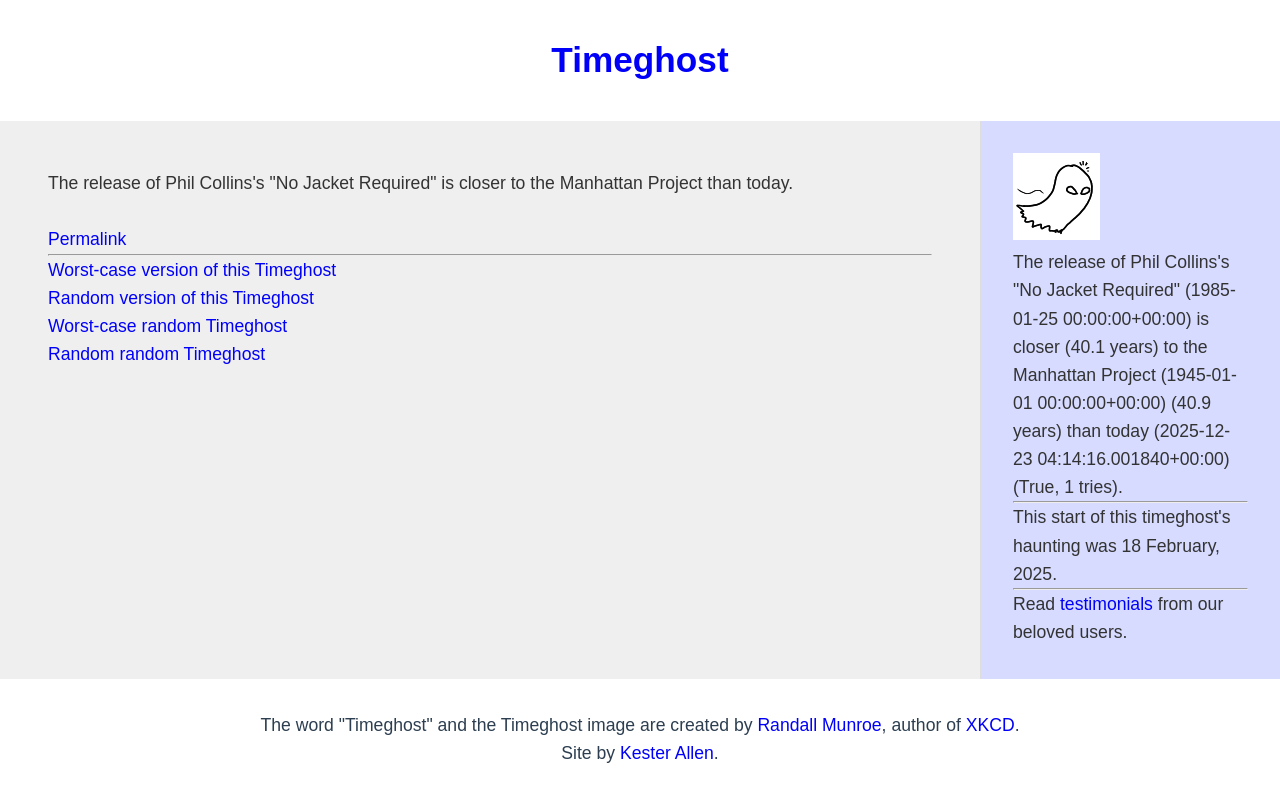
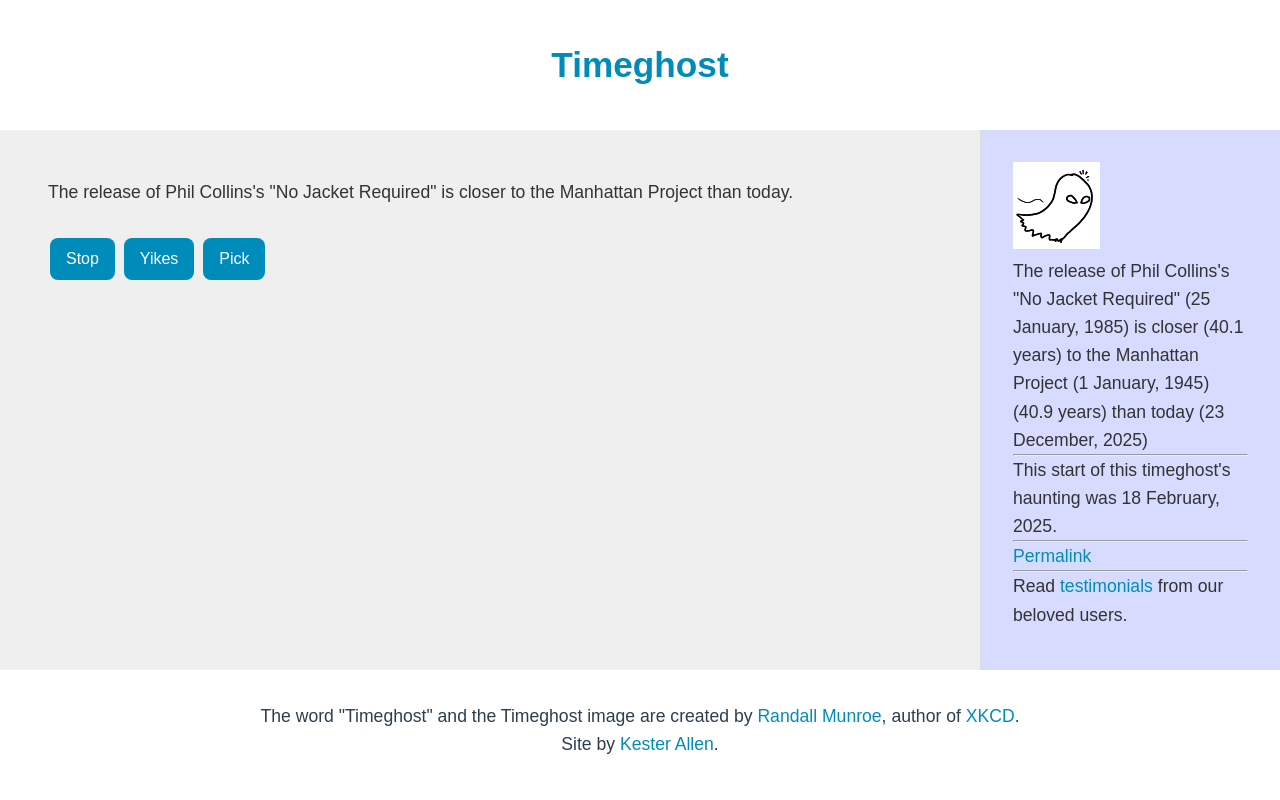
Before and after one commit to kesterallen/timeghost-python3, a Flask app: page /worst/random in a window 1280 px wide. Run offline with Flask 3, Linux system fonts and the light colour scheme.

Commit message:
CSS and text updates

```diff
--- a/app.py
+++ b/app.py
@@ -27,6 +27,10 @@ class Event:
         desc = self.description.lower().replace(" ", "-")
         url = "".join([c for c in desc if c in ALLOWED])
         return url[:40]
+
+    @property
+    def datestr(self) -> str:
+        return self.date.strftime("%-d %B, %Y")
 
     def __lt__(self, other) -> bool:
         return self.date < other.date
@@ -120,17 +124,17 @@ class Timeghost:
     def verbose_factoid(self) -> str:
         if self.last.description == NOW_MARKER:
             last = "today"
-            last_date = dt.datetime.now(tz.tzlocal())
+            last_date = dt.datetime.now(tz.tzlocal()).strftime("%-d %B, %Y")
         else:
             last = f"the {self.last}"
-            last_date = self.last.date
+            last_date = self.last.datestr
 
         return (
-            f"The {self.middle} ({self.middle.date}) "
+            f"The {self.middle} ({self.middle.datestr}) "
             f"is closer ({self.first_gap_years:.1f} years) to "
-            f"the {self.first} ({self.first.date}) ({self.last_gap_years:.1f} years) than "
+            f"the {self.first} ({self.first.datestr}) ({self.last_gap_years:.1f} years) than "
             f"{last} ({last_date}) "
-            f"({self.is_valid()}, {self.tries} tries). "
+            #f"({self.is_valid()}, {self.tries} tries). "
         )
 
     @staticmethod
@@ -239,7 +243,7 @@ def load_specific_events(urls: list[str]) -> list[Event]:
 
 
 def load_events_and_make_timeghost(is_random=False, middle=None, is_now=True):
-    """ Make a timeghost from the list of events """
+    """Make a timeghost from the list of events"""
     events = load_events()
     try:
         tg = Timeghost.make(events, middle, is_now, is_random)
@@ -254,9 +258,10 @@ app = Flask(
     static_url_path="/static",
 )
 
+
 @app.route("/pick", methods=["GET", "POST"])
 def pick():
-    """ Pick a timeghost, or render a picked timeghost """
+    """Pick a timeghost, or render a picked timeghost"""
 
     # pick a timeghost
     if request.method == "GET":
@@ -342,17 +347,16 @@ def display_timeghost_arbitrary_random(event_url):
 
 @app.route("/<first_url>/<middle_url>/<last_url>")
 def display_timeghost_arbitrary_fully_specified(first_url, middle_url, last_url):
-    """ specify all  three events, don't check validity """
+    """specify all  three events, don't check validity"""
     events = load_specific_events([first_url, middle_url, last_url])
     tg = Timeghost(events[0], events[1], events[2], check=False)  # plain constructor
     return render_template("timeghost.html", timeghost=tg)
 
 
-
-
 @app.route("/")
 def display_timeghost_default():
     return display_timeghost_random_optimized()
+
 
 # TODO
 #
--- a/static/css/timeghost.css
+++ b/static/css/timeghost.css
@@ -14,11 +14,12 @@ body {
 
 a {
   text-decoration: none;
-  color: #0000F8;
+  color: #008CBA; /* blue */
 }
 
 a:hover {
-  text-decoration: underline;
+  text-decoration: none;
+  color: #0000ff;
 }
 
 a:active {
@@ -116,6 +117,35 @@ footer p {
   font-size: 0.9rem;
 }
 
+
+
+.button-link {
+  background-color: #008CBA; /* blue */
+  border: none; /* Remove default border */
+  color: white; /* White text */
+  padding: 8px 16px; /* Add space around the text */
+  text-align: center; /* Center the text */
+  text-decoration: none; /* Remove default underline */
+  display: inline-block; /* Allows padding and margins */
+  font-size: 16px; /* Increase font size */
+  margin: 4px 2px; /* Add some margin */
+  cursor: pointer; /* Change mouse cursor to a hand */
+  border-radius: 8px; /* Rounded corners */
+}
+
+/* Add hover effect for interactivity */
+.button-link:hover {
+  background-color: #0000ff;
+}
+
+
+
+
+
+
+
+
+
 /* Tablet Styles (768px and up) */
 @media (min-width: 768px) {
   .container {
--- a/templates/timeghost.html
+++ b/templates/timeghost.html
@@ -8,19 +8,21 @@
   {% if timeghost %}
     {{timeghost.factoid}}<br>
     <br>
-    <a title="{{timeghost.verbose_factoid}}" href="{{timeghost.permalink_url}}">Permalink</a><br>
   {% endif %}
-  <hr>
   {% if timeghost %}
-    <a href="/worst/{{timeghost.middle.url}}">Worst-case version of this Timeghost</a><br>
-    <a href="/random/{{timeghost.middle.url}}">Random version of this Timeghost</a><br>
+    <a class="button-link" href="/worst/{{timeghost.middle.url}}">Stop</a>
+    <!--<a class="button-link" href="/random/{{timeghost.middle.url}}">Random version of this Timeghost</a><br>-->
   {% endif %}
-  <a href="/worst/random">Worst-case random Timeghost</a><br>
-  <a href="/random/random">Random random Timeghost</a><br>
+  <!--<a class="button-link" href="/worst/random">Worst-case random Timeghost</a><br>-->
+  <a class="button-link" href="/random/random">Yikes</a>
+  <a class="button-link" href="/pick">Pick</a>
+  <br>
 {% endblock %}
 
 {% block sidebar_block %}
   {{timeghost.verbose_factoid}}
   <hr>
   This start of this timeghost's haunting was {{timeghost.start_of_haunting.strftime('%-d %B, %Y')}}.
+  <hr>
+  <a title="{{timeghost.verbose_factoid}}" href="{{timeghost.permalink_url}}">Permalink</a><br>
 {% endblock %}
```
